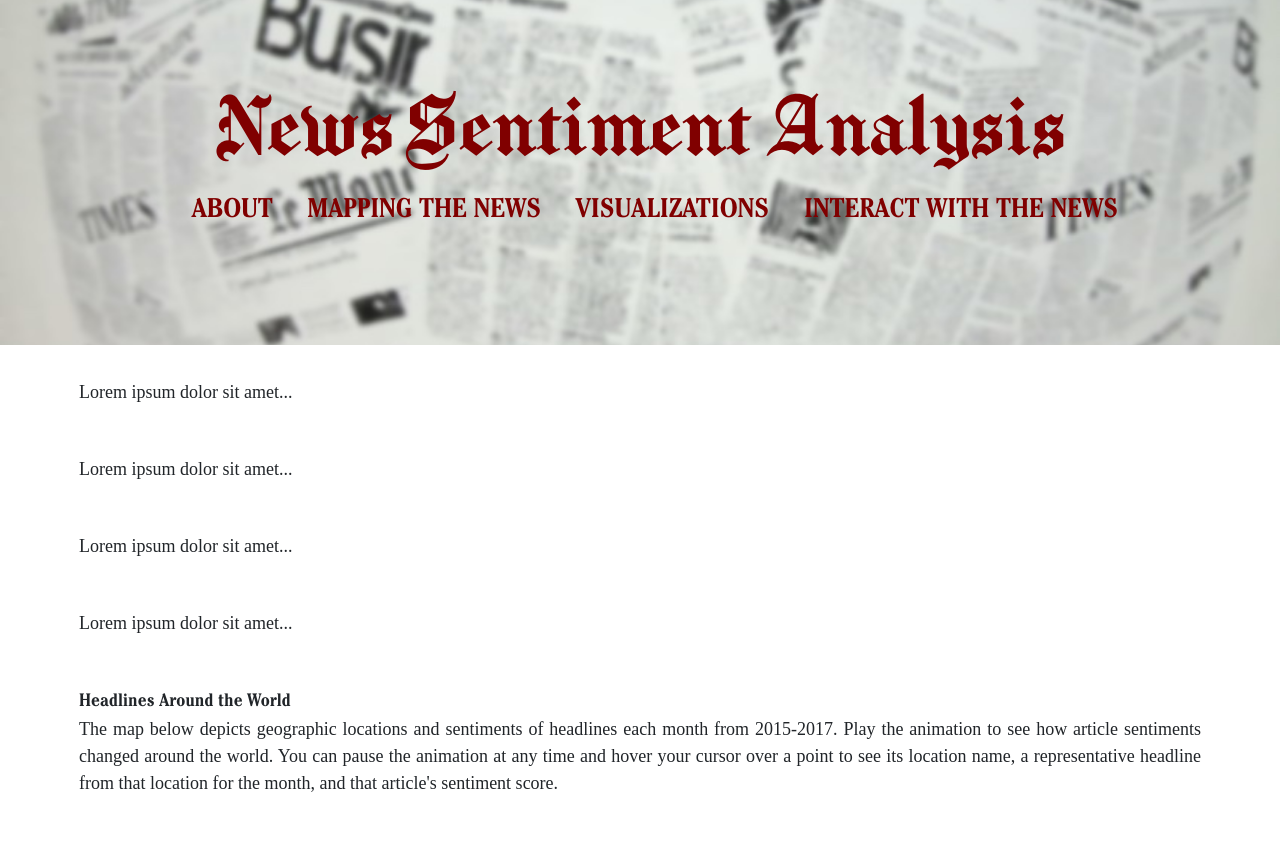
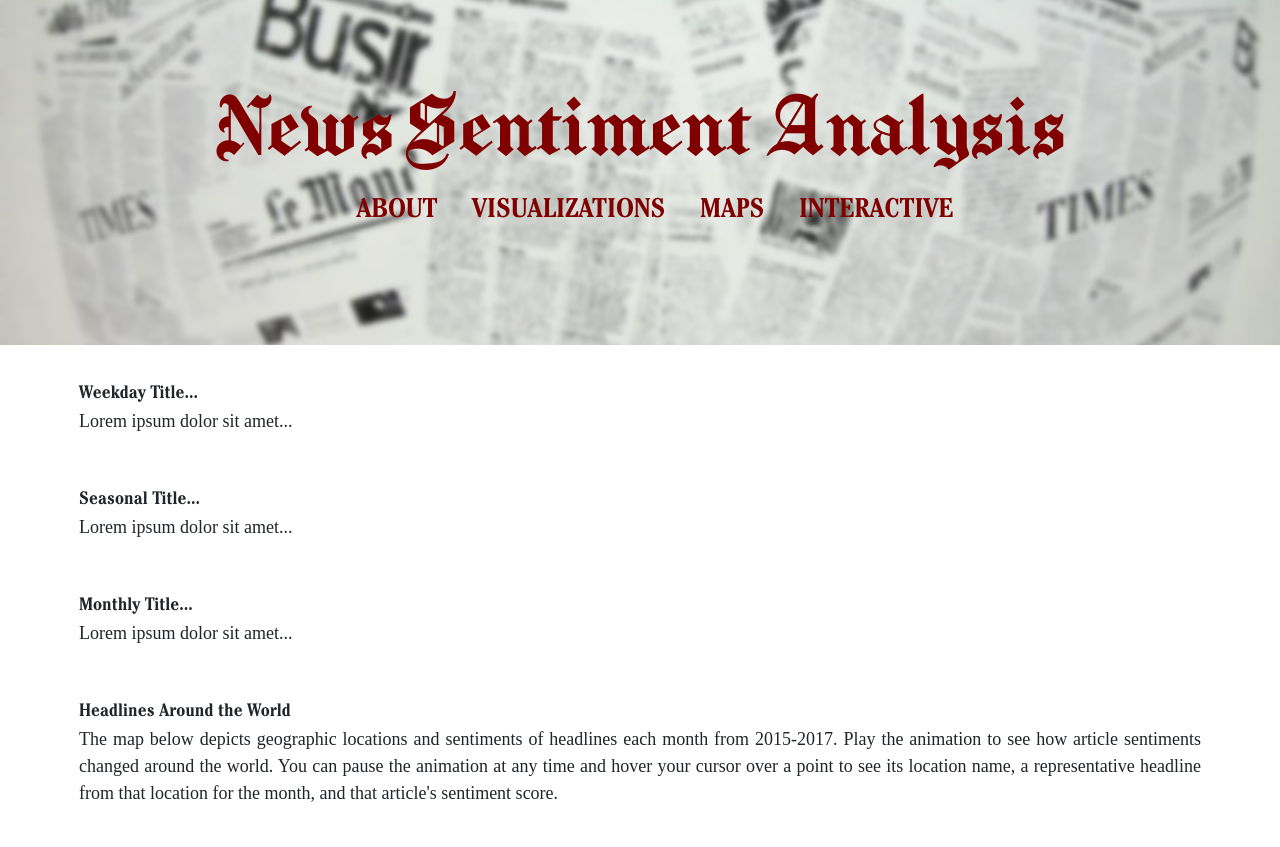
Before and after one commit to iCode13/News-Sentiment-Analysis-App, a Flask app: template news_app/templates/maps.html in a window 1280 px wide. Before the commit the page ends 792 px from the top, so only its background shows below. Run offline with Flask 2, Linux system fonts and the light colour scheme; the template is opened without the code that fills it, so the values that code supplies are empty; some libraries are stand-ins or nearby versions; some web fonts are replaced.

Commit message:
map page formatting, nav link edits

```diff
--- a/news_app/static/stylesheets/news-app-styles.css
+++ b/news_app/static/stylesheets/news-app-styles.css
@@ -148,7 +148,7 @@ nav a:hover::before {
     font-family: "Cheltenham";
     font-weight: normal;
     color: black;
-    font-size: 18px;
+    font-size: 17px;
     text-align: justify;
     text-justify: inter-word;
 }
--- a/news_app/templates/maps.html
+++ b/news_app/templates/maps.html
@@ -5,53 +5,58 @@
 
 <div class="container" id="all-maps">
 
-    <!-- Heatmap div -->
+    <!-- weekday heatmap div -->
     <div class="row">
-        <div class="col-md-12 map-summary" id="heatmap-global-year-summary">
+        <div class="col-md-12 map-summary" id="heatmap-weekday-summary">
+            <b>Weekday Title...</b>
+            </br>
             <p>
                 Lorem ipsum dolor sit amet...
             </p>
         </div>
-        <div class="col-md-12 maps" id="heatmap-global-year">
+    </div>
+    <div class=row>
+        <div class="col-md-6 maps" id="heatmap-us-weekday">
+        </div>
+        <div class="col-md-6 maps" id="heatmap-global-weekday">
         </div>
     </div>
 
     <br>
 
-    <!-- Heatmap div -->
+    <!-- seasonal heatmap div -->
     <div class="row">
-        <div class="col-md-12 map-summary" id="heatmap-global-week-summary">
+        <div class="col-md-12 map-summary" id="heatmap-seasonal-summary">
+            <b>Seasonal Title...</b>
+            </br>
             <p>
                 Lorem ipsum dolor sit amet...
             </p>
         </div>
-        <div class="col-md-12 maps" id="heatmap-global-week">
+    </div>
+    <div class=row>
+        <div class="col-md-6 maps" id="heatmap-us-seasonal">
+        </div>
+        <div class="col-md-6 maps" id="heatmap-global-seasonal">
         </div>
     </div>
 
     <br>
 
-    <!-- Heatmap div -->
+    <!-- monthly over 3 years heatmap div -->
     <div class="row">
-        <div class="col-md-12 map-summary" id="heatmap-us-year-summary">
+        <div class="col-md-12 map-summary" id="heatmap-monthly-summary">
+            <b>Monthly Title...</b>
+            </br>
             <p>
                 Lorem ipsum dolor sit amet...
             </p>
         </div>
-        <div class="col-md-12 maps" id="heatmap-us-year">
+    </div>
+    <div class=row>
+        <div class="col-md-6 maps" id="heatmap-us-monthly">
         </div>
-    </div>
-
-    <br>
-
-    <!-- Heatmap div -->
-    <div class="row">
-        <div class="col-md-12 map-summary" id="heatmap-us-week-summary">
-            <p>
-                Lorem ipsum dolor sit amet...
-            </p>
-        </div>
-        <div class="col-md-12 maps" id="heatmap-us-week">
+        <div class="col-md-6 maps" id="heatmap-global-monthly">
         </div>
     </div>
 
--- a/news_app/templates/parent.html
+++ b/news_app/templates/parent.html
@@ -26,9 +26,9 @@
             <nav class ="navigation">
                 <ul>
                     <li class="nav-list"><a href="{{ url_for('index') }}">About</a></li>
-                    <li class="nav-list"><a href="{{ url_for('maps') }}">Mapping the News</a></li>
                     <li class="nav-list"><a href="{{ url_for('visualizations') }}">Visualizations</a></li>
-                    <li class="nav-list"><a href="{{ url_for('interactive') }}">Interact with the News</a></li>
+                    <li class="nav-list"><a href="{{ url_for('maps') }}">Maps</a></li>
+                    <li class="nav-list"><a href="{{ url_for('interactive') }}">Interactive</a></li>
                 </ul>
             </nav>
         </div>
```
